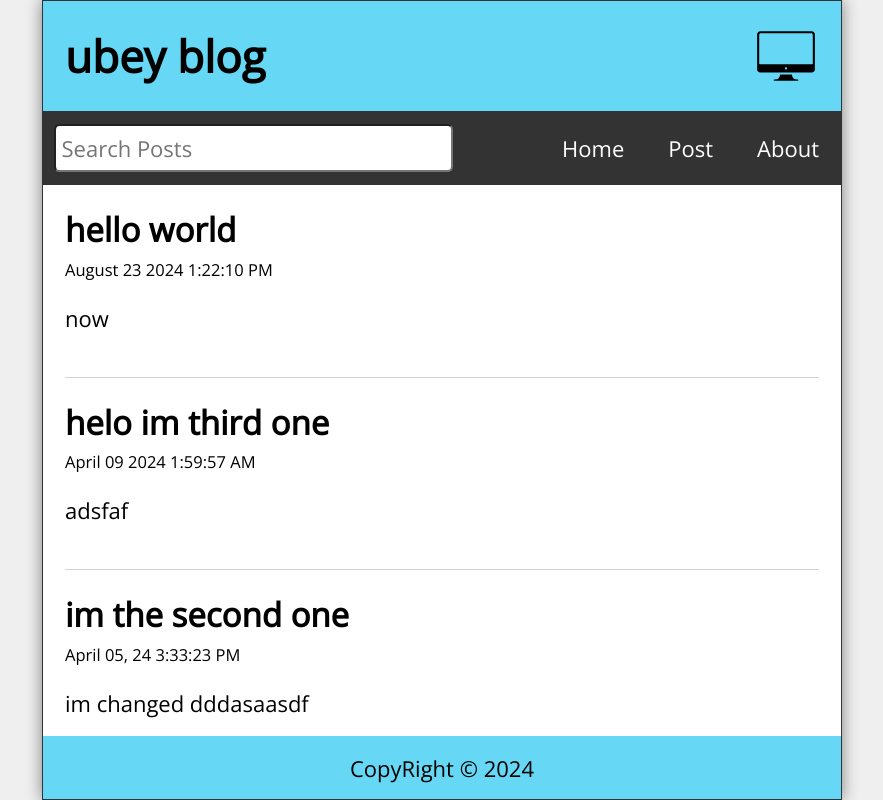
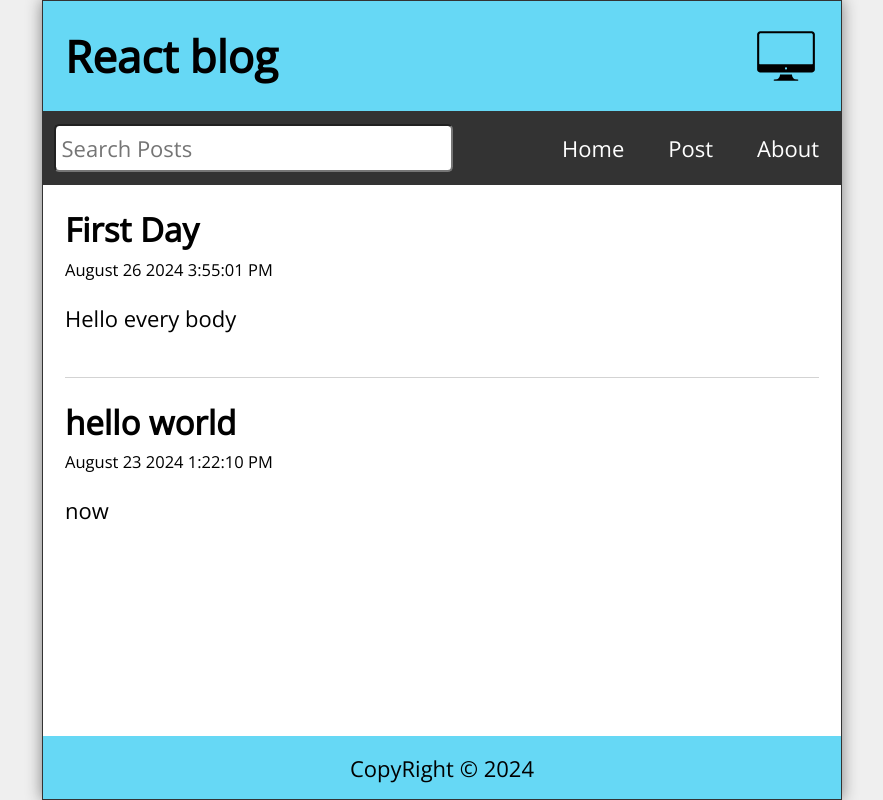
Before and after one commit to ubeysaab/ReactBlog, a React (Vite) app: page / in a window 1280 px wide. Shown: the whole page, without its empty margins (198-1081 px from the left). Built offline with nearby package versions, Linux system fonts and the light colour scheme; data requests are answered from the project's data file.

Commit message:
change the name of blog

```diff
--- a/src/Routes/Views.jsx
+++ b/src/Routes/Views.jsx
@@ -136,7 +136,7 @@ function Views() {
   // console.log(window)
   return (
     <>
-      <Header title={"ubey blog"}  width={width}/>
+      <Header title={"React blog"}  width={width}/>
       <Nav />
       <Routes>
         <Route path="/">
--- a/src/db.json
+++ b/src/db.json
@@ -1,22 +1,16 @@
 {
   "posts": [
     {
-      "id": "2",
-      "title": "im the second one",
-      "datetime": "April 05, 24 3:33:23 PM",
-      "body": "im changed\ndddasaasdf"
-    },
-    {
       "id": "3",
-      "title": "helo im third one",
-      "datetime": "April 09 2024  1:59:57 AM",
-      "body": "adsfaf"
-    },
-    {
-      "id": 3,
       "title": "hello world",
       "datetime": "August 23 2024  1:22:10 PM",
       "body": "now "
+    },
+    {
+      "id": 2,
+      "title": "First Day",
+      "datetime": "August 26 2024  3:55:01 PM",
+      "body": "Hello every body "
     }
   ]
 }
```
